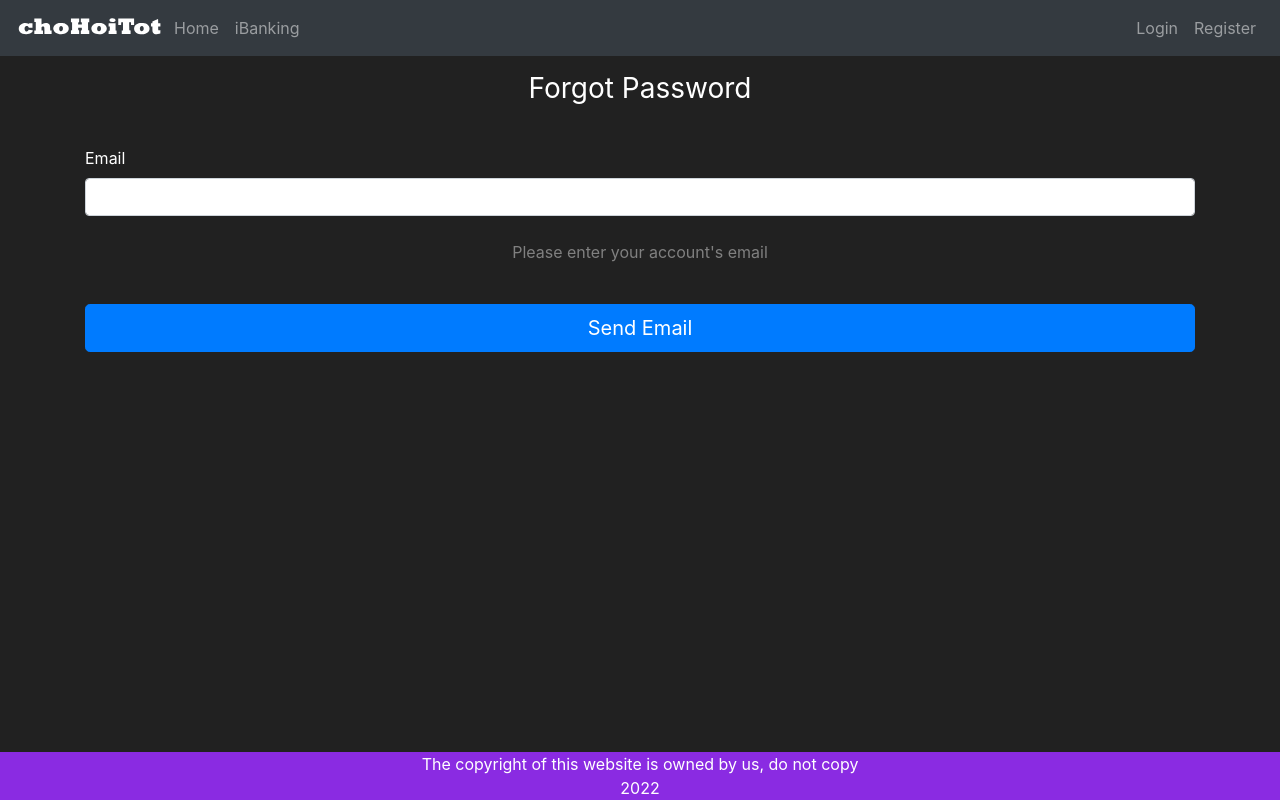
After one commit to dangpham205/choHoiTot.com, a Flask app: page /auth/forgot_pass_request in a window 1280 px wide. The commit adds this page. Run offline with Flask 2, Linux system fonts and the light colour scheme; some libraries are stand-ins or nearby versions.

Commit message:
forgot password

```diff
--- a/app/auth/forms.py
+++ b/app/auth/forms.py
@@ -35,3 +35,13 @@ class RegisterForm(FlaskForm):
     def validate_phone(self, field):
         if field.data.isnumeric() == False:
             raise ValidationError('Phone number can only contains number.')
+
+class SendForgotPassForm(FlaskForm):
+    email = StringField('Email', validators=[DataRequired(), Length(1, 64),Email()])
+    submit = SubmitField('Send Email')
+
+class ForgotPassForm(FlaskForm):
+    new_password = PasswordField('New password', validators=[
+        DataRequired(), EqualTo('new_password2', message='Passwords must match.')])
+    new_password2 = PasswordField('Confirm password', validators=[DataRequired()])
+    submit = SubmitField('Reset Password')
--- a/app/auth/views.py
+++ b/app/auth/views.py
@@ -2,7 +2,7 @@ from flask import render_template, redirect, session, url_for, flash, request
 
 from app.email import send_email
 from ..models import Student, User
-from .forms import RegisterForm, LoginForm
+from .forms import ForgotPassForm, RegisterForm, LoginForm, SendForgotPassForm
 from .. import db
 from flask_login import current_user, login_required, login_user, logout_user
 from . import auth
@@ -45,6 +45,32 @@ def confirm_register(token):
             flash('The confirmation link is invalid or has expired. ', category='danger')
     return redirect(url_for('main.home_page'))
 
+@auth.route('/forgot_pass_request', methods=['GET', 'POST'])
+def forgot_pass_request():
+    form = SendForgotPassForm()
+    if form.validate_on_submit():
+        user = User.query.filter_by(user_email=form.email.data.lower()).first()
+        if user is not None :
+            token = user.generate_confirmation_token()
+            send_email(user.user_email, 'mail/forgot_password', user=user, token=token)
+            flash('Your account has received an email to reset password.'
+                ' Please check your email! ', category='success')
+            return redirect(url_for('auth.login_page'))
+    return render_template('auth/forgot_pass_request.html', form=form)
+
+@auth.route('/forgot_pass/<token>', methods=['GET', 'POST'])
+def forgot_pass(token):
+    form = ForgotPassForm()
+    if form.validate_on_submit():
+        if not current_user.is_authenticated and token is not None:
+            flag = User.reset_password(token=token, new_password=form.new_password.data)
+            if flag:
+                flash('Password changed succeed.', category='success')
+                return redirect(url_for('auth.login_page'))
+            else:
+                flash('The confirmation link is invalid or has expired.', category='danger')
+                return render_template('auth/forgot_pass.html', form=form)
+    return render_template('auth/forgot_pass.html', form=form)
 
 @auth.route('/unconfirmed')
 def unconfirmed():
@@ -70,7 +96,7 @@ def login_page():
             return redirect(url_for('auth.unconfirmed'))
         if attempted_user and attempted_user.check_password(form.password.data):
             login_user(attempted_user)
-            flash('Success!!', category='success')
+            flash('Login Success!!', category='success')
             return redirect(url_for('main.ibanking_page'))
         else:
             flash('Log In Error!!', category='danger')
--- /dev/null
+++ b/app/templates/auth/forgot_pass_request.html
@@ -0,0 +1,34 @@
+{% extends 'base.html' %}
+
+{% block title %}
+    Forgot Password
+{% endblock %}
+
+{% block content %}
+
+
+    <div class="container">
+        <form method="POST" class="form-signin" style="color:white">
+            {{ form.hidden_tag() }}
+            <h1 class="h3 mb-3 font-weight-normal text-center mt-3">
+                Forgot Password
+            </h1>
+            <br>
+            {{ form.email.label() }}
+            {{ form.email(class="form-control", placeholder="") }}
+
+            <br>
+
+            <div class="checkbox mb-3 text-center" style="color: gray;">
+                Please enter your account's email
+            </div>
+
+            <br>
+            {{ form.submit(class="btn btn-lg btn-block btn-primary") }}
+
+        </form>
+    </div>
+
+
+
+{% endblock %}
--- a/app/templates/auth/login.html
+++ b/app/templates/auth/login.html
@@ -27,8 +27,12 @@
             </div>
 
             <div class="checkbox mb-3 text-center">
-               <h6 style="display: inline-block;">Do not have an account?</h6>
+               <h6 style="display: inline-block; color: gray;">Do not have an account?</h6>
                <a class="btn btn-sm btn-secondary" href="{{ url_for('auth.register_page') }}" style="display: inline-block;" >Register</a>
+            </div>
+
+            <div class="checkbox mb-3 text-center">
+                <a style="color: white;" href="{{ url_for('auth.forgot_pass_request') }}">Forgot password?</a>
             </div>
 
             <br>
--- a/app/templates/base.html
+++ b/app/templates/base.html
@@ -43,18 +43,16 @@
                     </a>
                 </li>
                 <li class="nav-item">
-                    <div class="dropdown">
-                        <a class=" dropdown-toggle" type="button" id="dropdownMenuButton" data-toggle="dropdown" aria-haspopup="true" aria-expanded="false">
+                    <div class="dropdown nav-link">
+                        <a class=" dropdown-toggle" type="button" id="dropdownMenuButton" data-toggle="dropdown" aria-haspopup="true" aria-expanded="false" style="color: white;">
                             Welcome {{ current_user.user_name }}
                         </a>
                         <div class="dropdown-menu" aria-labelledby="dropdownMenuButton">
                             <a class="dropdown-item" >Change Email</a>
                             <a class="dropdown-item" >Change Password</a>
+                            <a class="dropdown-item" href="{{ url_for('auth.logout_page') }}">Log Out</a>
                         </div>
                     </div>
-                </li>
-                <li class="nav-item">
-                    <a class="nav-link" href="{{ url_for('auth.logout_page') }}">Log Out</a>
                 </li>
             </ul>
 
--- a/app/templates/mail/confirm_register.html
+++ b/app/templates/mail/confirm_register.html
@@ -1,6 +1,6 @@
 <p>Dear {{ user.user_name }},</p>
 <p>Welcome to <b>Flasky</b>!</p>
-<p>To confirm your account please <a href="{{ url_for('auth.confirm_register', token=token, _external=True) }}">click here</a>.</p>
+<p>To confirm your account please <a href="{{ url_for('auth.confirm_register', token=token, _external=True) }}">CLICK HERE</a>.</p>
 <p>Alternatively, you can paste the following link in your browser's address bar:</p>
 <p>{{ url_for('auth.confirm_register', token=token, _external=True) }}</p>
 <p>Sincerely,</p>
```
Also changed, not shown: app/models.py (+22 -0 lines), app/templates/auth/forgot_pass.html (added, +30 -0 lines), app/templates/mail/forgot_password.html (added, +8 -0 lines), README.txt, app/endterm.db.
